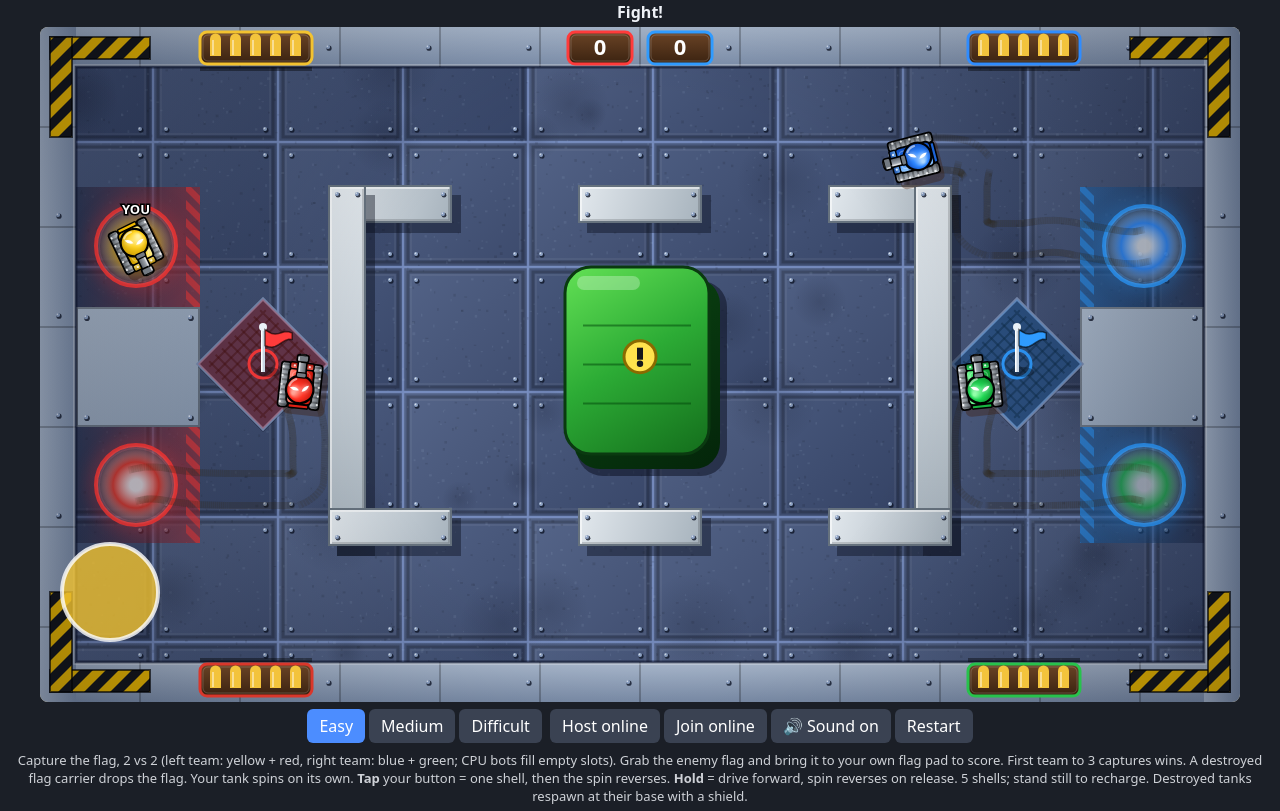
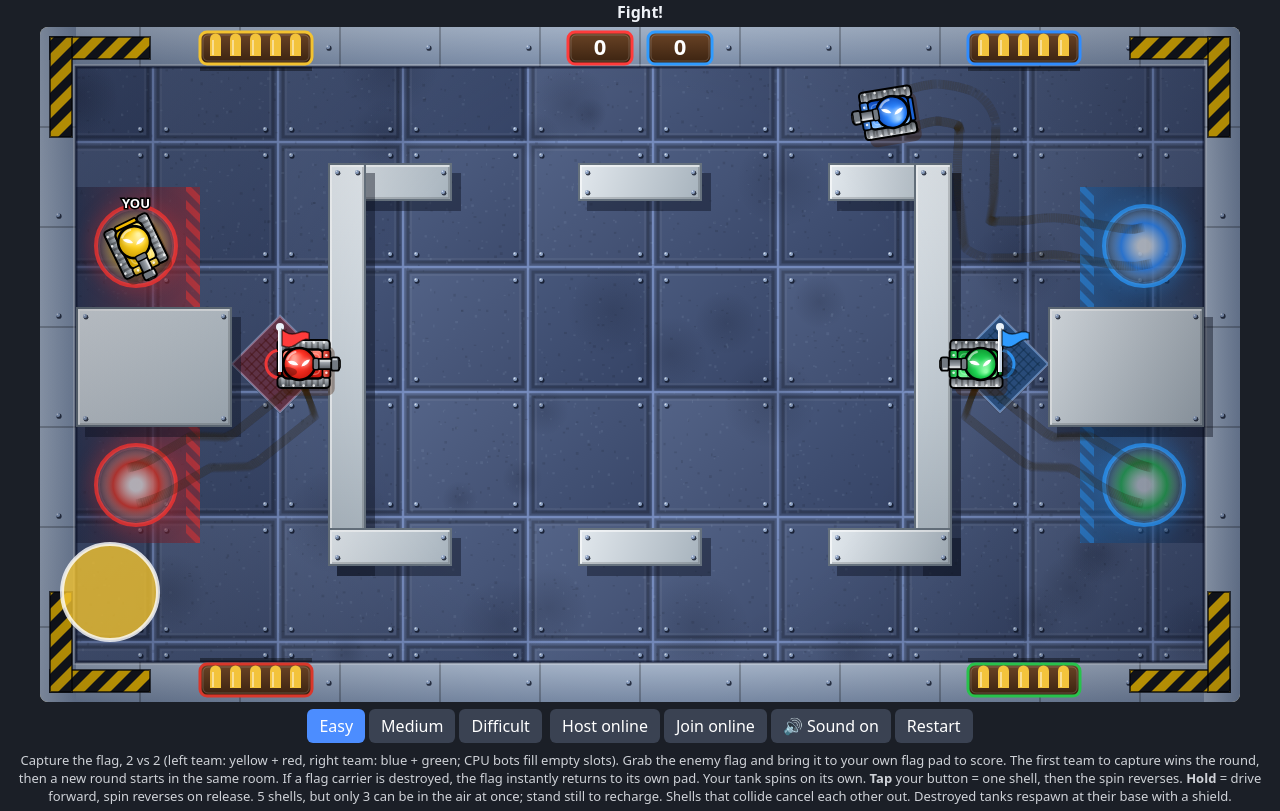
Before and after one commit to takshil5555/tank-battle, a website: page index.html in a window 1280 px wide. Shown: the part 40-851 px from the top of the page. Drawn offline with Linux system fonts and the light colour scheme.

Commit message:
Add files via upload

```diff
--- a/index.html
+++ b/index.html
@@ -15,19 +15,19 @@ button{font:inherit;padding:6px 12px;border-radius:6px;border:0;background:#3a42
 button.on{background:#4c8dff}
 </style></head><body>
 <h1>🪖 Tank Battle</h1>
-<div id="hud"><span id="s1" style="color:#4fbf72">P1: 0</span><span id="msg">First to 3 wins</span><span id="s2" style="color:#e45b4b">P2: 0</span></div>
+<div id="hud"><span id="s1" style="color:#4fbf72">P1: 0</span><span id="msg">First capture wins</span><span id="s2" style="color:#e45b4b">P2: 0</span></div>
 <canvas id="c" width="800" height="500"></canvas>
 <div>
 <button class="lv on" data-l="easy">Easy</button><button class="lv" data-l="medium">Medium</button><button class="lv" data-l="hard">Difficult</button>
 <button id="hostb">Host online</button><button id="joinb">Join online</button><button id="mute">🔊 Sound on</button><button id="reset">Restart</button>
 </div>
-<p>Capture the flag, 2 vs 2 (left team: yellow + red, right team: blue + green; CPU bots fill empty slots). Grab the enemy flag and bring it to your own flag pad to score. First team to 3 captures wins. A destroyed flag carrier drops the flag. Your tank spins on its own. <b>Tap</b> your button = one shell, then the spin reverses. <b>Hold</b> = drive forward, spin reverses on release. 5 shells; stand still to recharge. Destroyed tanks respawn at their base with a shield.</p>
+<p>Capture the flag, 2 vs 2 (left team: yellow + red, right team: blue + green; CPU bots fill empty slots). Grab the enemy flag and bring it to your own flag pad to score. The first team to capture wins the round, then a new round starts in the same room. If a flag carrier is destroyed, the flag instantly returns to its own pad. Your tank spins on its own. <b>Tap</b> your button = one shell, then the spin reverses. <b>Hold</b> = drive forward, spin reverses on release. 5 shells, but only 3 can be in the air at once; stand still to recharge. Shells that collide cancel each other out. Destroyed tanks respawn at their base with a shield.</p>
 <script>
-const c=document.getElementById('c'),g=c.getContext('2d'),W=1200,H=675,R=19,LONG=220;
-const COLS=['#f2c230','#2f8cff','#d9372b','#27c24c'],NAMES=['Yellow','Blue','Red','Green'],WIN=3;
+const c=document.getElementById('c'),g=c.getContext('2d'),W=1200,H=675,R=24,LONG=220;
+const COLS=['#f2c230','#2f8cff','#d9372b','#27c24c'],NAMES=['Yellow','Blue','Red','Green'],WIN=1;
 const SP=[[96,219],[W-96,219],[96,458],[W-96,458]];
-const LB=[[288,158,124,38],[288,158,38,361],[288,481,124,38]];
-const walls=LB.concat(LB.map(w=>[W-w[0]-w[2],w[1],w[2],w[3]]),[[538,158,124,38],[538,481,124,38],[525,240,150,195]]);
+const LB=[[288,136,124,38],[288,136,38,403],[288,501,124,38]];
+const walls=LB.concat(LB.map(w=>[W-w[0]-w[2],w[1],w[2],w[3]]),[[538,136,124,38],[538,501,124,38],[36,280,156,120],[W-36-156,280,156,120]]);
 const pits=[[0,0,W,40],[0,H-40,W,40],[0,0,36,H],[W-36,0,36,H]];
 let wrecks=[],flashes=[];
 function moveAxis(t,dx,dy){const nx=t.x+dx,ny=t.y+dy;if(solid(nx,ny))return;
@@ -142,7 +142,7 @@ function init(){bullets=[];parts=[];rings=[];wrecks=[];flashes=[];mg.clearRect(0
 tanks=COLS.map((col,i)=>({x:SP[i][0],y:SP[i][1],a:Math.atan2(H/2-SP[i][1],W/2-SP[i][0]),col:col,cd:0,dir:1,ammo:5,rl:0,rc:0,tp:0,mv:0,dead:0,sh:0,bot:isBot(i)}));
 resetFlags();setMsg('Fight!')}
 function hitRect(x,y,r,w){const cx=Math.max(w[0],Math.min(x,w[0]+w[2])),cy=Math.max(w[1],Math.min(y,w[1]+w[3]));const dx=x-cx,dy=y-cy;return dx*dx+dy*dy<r*r}
-function moveTank(t,v){t.mv=1;t.tp+=v*2;mg.save();mg.translate(t.x,t.y);mg.rotate(t.a);mg.fillStyle='rgba(50,40,20,.1)';mg.fillRect(-4,-19.5,5,7);mg.fillRect(-4,12.5,5,7);mg.restore();moveAxis(t,Math.cos(t.a)*v,0);moveAxis(t,0,Math.sin(t.a)*v)}
+function moveTank(t,v){t.mv=1;t.tp+=v*2;mg.save();mg.translate(t.x,t.y);mg.rotate(t.a);mg.fillStyle='rgba(50,40,20,.1)';mg.fillRect(-4,-23,6,9);mg.fillRect(-4,14,6,9);mg.restore();moveAxis(t,Math.cos(t.a)*v,0);moveAxis(t,0,Math.sin(t.a)*v)}
 function burst(x,y,n,sp,col,life,sz){if(parts.length>300)return;for(let i=0;i<n;i++){const a=Math.random()*7,v=Math.random()*sp;parts.push({x,y,vx:Math.cos(a)*v,vy:Math.sin(a)*v,l:life*(.5+Math.random()*.5),m:life,c:col,s:sz*(.5+Math.random())})}}
 function drawBullet(b){g.save();g.translate(b.x,b.y);g.rotate(Math.atan2(b.vy,b.vx));
 const gl=g.createRadialGradient(0,0,2,0,0,14);gl.addColorStop(0,'rgba(255,200,80,.5)');gl.addColorStop(1,'rgba(255,150,40,0)');g.fillStyle=gl;g.beginPath();g.arc(0,0,14,0,7);g.fill();
@@ -156,8 +156,11 @@ function flash(x,y,a){flashes.push({x:x,y:y,a:a,l:9,m:9});
 for(let i=0;i<14;i++){const s=Math.random()*6+2,aa=a+(Math.random()-.5)*.7;parts.push({x:x,y:y,vx:Math.cos(aa)*s,vy:Math.sin(aa)*s,l:18,m:18,c:'255,170,40',s:5+Math.random()*4})}
 for(let i=0;i<10;i++){const s=Math.random()*9+3,aa=a+(Math.random()-.5)*1.2;parts.push({x:x,y:y,vx:Math.cos(aa)*s,vy:Math.sin(aa)*s,l:12,m:12,c:'255,240,150',s:2})}
 burst(x,y,8,2,'255,110,20',22,7);burst(x,y,7,1.5,'110,110,110',45,8)}
-function fire(t){if(t.dead)return;if(t.ammo<=0){if(t.cd<=0&&t===tanks[mySlot()]){sfx.empty();t.cd=10}return}if(t.cd>0)return;t.cd=4;t.ammo--;
-const mx=t.x+Math.cos(t.a)*35,my=t.y+Math.sin(t.a)*35;
+const MAXB=3;
+function fire(t){if(t.dead)return;if(t.ammo<=0){if(t.cd<=0&&t===tanks[mySlot()]){sfx.empty();t.cd=10}return}
+const idx=tanks.indexOf(t);if(bullets.reduce((n,b)=>n+(b.own===idx&&b.life>0?1:0),0)>=MAXB){if(t.cd<=0&&t===tanks[mySlot()]){sfx.empty();t.cd=10}return}
+if(t.cd>0)return;t.cd=4;t.ammo--;
+const mx=t.x+Math.cos(t.a)*41,my=t.y+Math.sin(t.a)*41;
 bullets.push({x:mx,y:my,vx:Math.cos(t.a)*6,vy:Math.sin(t.a)*6,life:200,tr:[],own:tanks.indexOf(t)});t.rc=9;shake=Math.max(shake,4);flash(mx,my,t.a);sfx.shot();ev(['s',mx,my,t.a,tanks.indexOf(t)])}
 const CS=25,GX=Math.ceil(W/CS),GY=Math.ceil(H/CS);let pass=null;
 function pathStep(x,y,tx,ty){if(!pass){pass=[];for(let gy=0;gy<GY;gy++)for(let gx=0;gx<GX;gx++)pass[gy*GX+gx]=!solid(gx*CS+CS/2,gy*CS+CS/2)}
@@ -186,9 +189,9 @@ let flags=[];
 const team=i=>i%2;
 function resetFlags(){flags=[0,1].map(t=>({t:t,x:FH[t][0],y:FH[t][1],c:-1,home:true,rt:0}))}
 function retFlag(f){f.x=FH[f.t][0];f.y=FH[f.t][1];f.c=-1;f.home=true}
-function dropFlag(i){for(const f of flags)if(f.c===i){f.c=-1;f.x=tanks[i].x;f.y=tanks[i].y;f.home=false;f.rt=900;sfx.drop();ev(['fd'])}}
+function dropFlag(i){for(const f of flags)if(f.c===i){retFlag(f);sfx.drop();ev(['fd'])}}
 function flagStep(){for(const f of flags){
-if(f.c>=0){const c=tanks[f.c];if(!c||c.dead){f.c=-1;f.home=false;f.rt=900;continue}f.x=c.x;f.y=c.y;const hm=FH[team(f.c)];
+if(f.c>=0){const c=tanks[f.c];if(!c||c.dead){retFlag(f);continue}f.x=c.x;f.y=c.y;const hm=FH[team(f.c)];
 if(Math.hypot(c.x-hm[0],c.y-hm[1])<40){const tm=team(f.c);score[tm]++;retFlag(f);sfx.cap();ev(['fc']);const won=score[tm]>=WIN;if(won){state='over';wait=260}
 setMsg((tm?'Right':'Left')+' team captured the flag!'+(won?' \ud83c\udfc6 '+(tm?'Right':'Left')+' team wins!':''))}}
 else{if(!f.home&&--f.rt<=0)retFlag(f);
@@ -200,7 +203,7 @@ rings.push({x:t.x,y:t.y,r:10,l:22});burst(t.x,t.y,18,3,'255,255,255',22,4);tone(
 setMsg(NAMES[i]+' is back, shielded!')}
 function shieldHit(t,b){ev(['sh',t.x,t.y,b.x,b.y]);burst(b.x,b.y,8,3,'120,220,255',16,2.5);rings.push({x:t.x,y:t.y,r:R+4,l:10});tone(1400,2200,.12,.25,'sine');noise(.06,5000,.2,'highpass')}
 function nearestUnused(t){let best=null,bd=1e9;for(const o of tanks){if(o===t||o.dead)continue;const d=Math.hypot(o.x-t.x,o.y-t.y);if(d<bd){bd=d;best=o}}return best}
-function kill(i,by){const t=tanks[i];dropFlag(i);wrecks.push({x:t.x,y:t.y,a:t.a,tp:t.tp,rc:0,dead:1,col:t.col,l:360});t.dead=1;t.rv=100;
+function kill(i,by){const t=tanks[i];dropFlag(i);wrecks.push({x:t.x,y:t.y,a:t.a,tp:t.tp,rc:0,dead:1,col:t.col,l:360});t.dead=1;t.rv=330;
 rings.push({x:t.x,y:t.y,r:10,l:22});shake=14;const sg=mg.createRadialGradient(t.x,t.y,2,t.x,t.y,45);sg.addColorStop(0,'rgba(20,15,10,.6)');sg.addColorStop(1,'rgba(20,15,10,0)');mg.fillStyle=sg;mg.fillRect(t.x-45,t.y-45,90,90);burst(t.x,t.y,45,5,'255,150,30',40,7);burst(t.x,t.y,30,2.5,'50,50,50',80,10);sfx.boom();ev(['k',t.x,t.y]);
 setMsg(by>=0&&by!==i?NAMES[by]+' destroyed '+NAMES[i]+'!':NAMES[i]+' got wrecked')}
 function update(){
@@ -219,6 +222,8 @@ for(const b of bullets){b.x+=b.vx;b.y+=b.vy;b.tr.push([b.x,b.y]);if(b.tr.length>
 if(b.x<0||b.x>W||b.y<0||b.y>H||pits.some(w=>hitRect(b.x,b.y,3,w))){b.life=0;continue}if(walls.some(w=>hitRect(b.x,b.y,3,w))){b.life=0;burst(b.x,b.y,8,2.5,'190,170,110',16,2.5);burst(b.x,b.y,3,1,'90,90,90',25,4);sfx.hit();ev(['h',b.x,b.y]);continue}
 if(wrecks.some(w=>Math.hypot(b.x-w.x,b.y-w.y)<R)){b.life=0;burst(b.x,b.y,6,2,'60,60,60',14,2.5);sfx.hit();continue}
 tanks.forEach((t,i)=>{if(state==='play'&&!t.dead&&b.life>0&&(b.own===undefined||team(i)!==team(b.own))&&Math.hypot(b.x-t.x,b.y-t.y)<R+1){b.life=0;if(t.sh>0)shieldHit(t,b);else kill(i,b.own)}})}
+for(let i=0;i<bullets.length;i++){const a=bullets[i];if(a.life<=0)continue;for(let j=i+1;j<bullets.length;j++){const o=bullets[j];if(o.life<=0||o.own===a.own)continue;
+if(Math.hypot(a.x-o.x,a.y-o.y)<10){a.life=o.life=0;const mx=(a.x+o.x)/2,my=(a.y+o.y)/2;burst(mx,my,10,3,'255,200,80',16,2.5);burst(mx,my,4,1,'90,90,90',25,4);sfx.hit();ev(['h',mx,my]);break}}}
 bullets=bullets.filter(b=>b.life>0)}
 function upd(){}
 let shake=0,rings=[];
@@ -229,7 +234,7 @@ function rrp(c,x,y,w,h,r){c.moveTo(x+r,y);c.arcTo(x+w,y,x+w,y+h,r);c.arcTo(x+w,y
 function rr(c,x,y,w,h,r){c.beginPath();rrp(c,x,y,w,h,r)}
 let sd=11;const rnd=()=>(sd=(sd*16807)%2147483647)/2147483647;
 /* ---------- sci-fi metal arena ---------- */
-const FH=[[223,337],[W-223,337]],FCOL=['#ff3b3b','#2f9bff'];
+const FH=[[240,337],[W-240,337]],FCOL=['#ff3b3b','#2f9bff'];
 function rivet(b,x,y,r){b.fillStyle='rgba(15,22,40,.8)';b.beginPath();b.arc(x+1,y+1.2,r,0,7);b.fill();b.fillStyle='#8fa4c6';b.beginPath();b.arc(x,y,r*.8,0,7);b.fill();b.fillStyle='rgba(255,255,255,.7)';b.beginPath();b.arc(x-r*.25,y-r*.3,r*.3,0,7);b.fill()}
 function hazard(b,x,y,w,h){b.save();b.beginPath();b.rect(x,y,w,h);b.clip();b.fillStyle='#ebb800';b.fillRect(x,y,w,h);b.fillStyle='#14161a';
 for(let k=-h;k<w+h;k+=26){b.beginPath();b.moveTo(x+k,y);b.lineTo(x+k+13,y);b.lineTo(x+k+13-h,y+h);b.lineTo(x+k-h,y+h);b.closePath();b.fill()}b.restore();b.strokeStyle='rgba(0,0,0,.65)';b.lineWidth=2;b.strokeRect(x,y,w,h)}
@@ -259,7 +264,7 @@ const lg=b.createLinearGradient(x,280,x+124,400);lg.addColorStop(0,'#aebdd0');lg
 for(const q of [[10,290],[114,290],[10,390],[114,390]])rivet(b,x+q[0],q[1],2.8)});
 SP.forEach((p,i)=>{const col=i%2?'#2f9bff':'#ff3b3b';b.save();b.shadowColor=col;b.shadowBlur=18;b.strokeStyle=col;b.lineWidth=4;b.beginPath();b.arc(p[0],p[1],40,0,7);b.stroke();b.restore();b.fillStyle='rgba(10,15,30,.4)';b.beginPath();b.arc(p[0],p[1],36,0,7);b.fill()});
 /* flag pads */
-FH.forEach((p,t)=>{b.save();b.translate(p[0],p[1]);b.rotate(Math.PI/4);b.fillStyle='rgba(8,12,28,.45)';b.fillRect(-44,-44,92,92);b.fillStyle='#2b3552';b.fillRect(-46,-46,92,92);b.strokeStyle='#7a8db3';b.lineWidth=3;b.strokeRect(-46,-46,92,92);
+FH.forEach((p,t)=>{b.save();b.translate(p[0],p[1]);b.rotate(Math.PI/4);b.scale(.74,.74);b.fillStyle='rgba(8,12,28,.45)';b.fillRect(-44,-44,92,92);b.fillStyle='#2b3552';b.fillRect(-46,-46,92,92);b.strokeStyle='#7a8db3';b.lineWidth=3;b.strokeRect(-46,-46,92,92);
 b.strokeStyle='rgba(0,0,0,.45)';b.lineWidth=2;for(let k=-36;k<=36;k+=9){b.beginPath();b.moveTo(k,-40);b.lineTo(k,40);b.moveTo(-40,k);b.lineTo(40,k);b.stroke()}
 b.fillStyle=t?'rgba(47,155,255,.28)':'rgba(255,59,59,.28)';b.fillRect(-46,-46,92,92);b.restore();b.strokeStyle=FCOL[t];b.lineWidth=3;b.beginPath();b.arc(p[0],p[1],14,0,7);b.stroke()});
 /* frame */
@@ -269,7 +274,7 @@ b.strokeStyle='rgba(0,0,0,.3)';b.lineWidth=1.5;for(let k=100;k<W;k+=100){b.begin
 for(let k=100;k<H;k+=100){b.beginPath();b.moveTo(0,k);b.lineTo(36,k);b.moveTo(W-36,k);b.lineTo(W,k);b.stroke();rivet(b,18,k-12,2.6);rivet(b,W-18,k-12,2.6)}
 b.strokeStyle='rgba(10,18,40,.6)';b.lineWidth=3;b.strokeRect(36,40,W-72,H-80);b.strokeStyle='rgba(255,255,255,.35)';b.lineWidth=1.5;b.strokeRect(34,38,W-68,H-76);
 hazard(b,10,10,100,22);hazard(b,10,10,22,100);hazard(b,W-110,10,100,22);hazard(b,W-32,10,22,100);hazard(b,10,H-32,100,22);hazard(b,10,H-110,22,100);hazard(b,W-110,H-32,100,22);hazard(b,W-32,H-110,22,100);
-walls.forEach((w,i)=>i===walls.length-1?drawCore(b,w):drawWall(w,b));
+walls.forEach(w=>drawWall(w,b));
 const v=b.createRadialGradient(W/2,H/2,H*.4,W/2,H/2,W*.7);v.addColorStop(0,'rgba(0,0,0,0)');v.addColorStop(1,'rgba(5,10,30,.4)');b.fillStyle=v;b.fillRect(0,0,W,H)})();
 function drawFlag(f){const c=f.c>=0&&tanks[f.c]?tanks[f.c]:null,px=c?c.x:f.x,py=c?c.y:f.y,tt=performance.now()/200,col=FCOL[f.t];
 if(!c){g.fillStyle='rgba(0,0,0,.3)';g.beginPath();g.ellipse(px+5,py+8,12,5,0,0,7);g.fill();if(!f.home){g.strokeStyle=col;g.lineWidth=3;g.globalAlpha=.5+.4*Math.sin(tt);g.beginPath();g.arc(px,py,22+4*Math.sin(tt),0,7);g.stroke();g.globalAlpha=1}}
@@ -279,8 +284,8 @@
 function drawTank(t){const d=t.dead,pp=PAL[t.col]||PAL['#c0483a'];
 const P=d?['#8a4a34','#4e241a','#2f150e','#000']:pp[0];
 const TK=d?['#6a3a28','#3e1c12','#24100a']:pp[1];
-g.save();g.translate(t.x+5,t.y+7);g.rotate(t.a);g.scale(1.25,1.25);g.fillStyle='rgba(60,25,0,.35)';rr(g,-18,-17,36,34,5);g.fill();g.restore();
-g.save();g.translate(t.x,t.y);g.rotate(t.a);g.scale(1.25,1.25);
+g.save();g.translate(t.x+5,t.y+7);g.rotate(t.a);g.scale(1.45,1.45);g.fillStyle='rgba(60,25,0,.35)';rr(g,-18,-17,36,34,5);g.fill();g.restore();
+g.save();g.translate(t.x,t.y);g.rotate(t.a);g.scale(1.45,1.45);
 for(const sy of [-16.5,8.5]){const tg=g.createLinearGradient(0,sy,0,sy+8);tg.addColorStop(0,'#c9cdd1');tg.addColorStop(.5,'#8d939a');tg.addColorStop(1,'#50565c');
 g.fillStyle=tg;rr(g,-18,sy,36,8,2.5);g.fill();g.strokeStyle=P[3];g.lineWidth=1.4;g.stroke();
 g.fillStyle='rgba(0,0,0,.3)';for(let k=0;k<9;k++){const x=-17+(((k*4+t.tp)%34)+34)%34;g.fillRect(x,sy+1.3,1.6,5.4)}
@@ -300,7 +305,7 @@ g.fillStyle=tg2;g.beginPath();g.arc(-3,0,11,0,7);g.fill();g.strokeStyle=P[3];g.l
 if(!d){g.fillStyle='#737a82';rr(g,6.5,-4,4,8,1.5);g.fill();g.strokeStyle=P[3];g.lineWidth=1;g.stroke()}
 g.restore();
 /* upright stickman-party face on the dome */
-g.save();g.translate(t.x-Math.cos(t.a)*3.75,t.y-Math.sin(t.a)*3.75);g.lineCap='round';
+g.save();g.translate(t.x-Math.cos(t.a)*4.35,t.y-Math.sin(t.a)*4.35);g.scale(1.16,1.16);g.lineCap='round';
 if(!d){g.strokeStyle='rgba(255,255,255,.55)';g.lineWidth=2;g.beginPath();g.arc(0,0,11,Math.PI*1.12,Math.PI*1.4);g.stroke()}
 for(const sx of [-1,1]){g.save();g.translate(sx*5.6,-.5);g.rotate(-sx*.5);
 if(d){g.strokeStyle='#000';g.lineWidth=1.8;g.beginPath();g.moveTo(-2.4,-2.4);g.lineTo(2.4,2.4);g.moveTo(2.4,-2.4);g.lineTo(-2.4,2.4);g.stroke()}
@@ -309,7 +314,7 @@ g.restore()}
 if(d){g.strokeStyle='#000';g.lineWidth=1.8;g.beginPath();g.moveTo(-4,6.5);g.lineTo(-1.5,5.5);g.lineTo(1.5,6.8);g.lineTo(4,5.8);g.stroke();g.fillStyle='#ff6b8a';g.beginPath();g.ellipse(2.5,8.2,1.8,2.4,0,0,7);g.fill()}
 else if(t.rc>1){g.fillStyle='#3b0a52';g.beginPath();g.ellipse(0,6.2,3.6,3,0,0,7);g.fill();g.fillStyle='#a63ad6';g.beginPath();g.ellipse(0,7.4,2.2,1.1,0,0,7);g.fill()}
 g.restore();
-if(t.sh>0&&!t.dead&&!(t.sh<60&&Math.floor(t.sh/6)%2)){const pl=1+.05*Math.sin(performance.now()/120),sr=34*pl,sg=g.createRadialGradient(t.x,t.y,10,t.x,t.y,sr);
+if(t.sh>0&&!t.dead&&!(t.sh<60&&Math.floor(t.sh/6)%2)){const pl=1+.05*Math.sin(performance.now()/120),sr=40*pl,sg=g.createRadialGradient(t.x,t.y,10,t.x,t.y,sr);
 sg.addColorStop(0,'rgba(120,220,255,.05)');sg.addColorStop(.75,'rgba(120,220,255,.25)');sg.addColorStop(1,'rgba(200,250,255,.7)');g.fillStyle=sg;g.beginPath();g.arc(t.x,t.y,sr,0,7);g.fill();
 g.strokeStyle='rgba(255,255,255,.8)';g.lineWidth=2;g.beginPath();g.arc(t.x,t.y,sr,0,7);g.stroke();
 g.strokeStyle='rgba(180,240,255,.95)';g.lineWidth=2.5;const ra=performance.now()/300;for(let k=0;k<3;k++){g.beginPath();g.arc(t.x,t.y,sr-4,ra+k*2.1,ra+k*2.1+.8);g.stroke()}}}
@@ -326,7 +331,7 @@ g.drawImage(bg,0,0,W,H);const pu=performance.now()/400;
 SP.forEach((p,i)=>{const rg=padG[i];
 g.globalAlpha=.55+.2*Math.sin(pu+i);g.fillStyle=rg;g.beginPath();g.arc(p[0],p[1],40,0,7);g.fill();g.globalAlpha=1});
 g.drawImage(marks,0,0,W,H);tanks.forEach(t=>{if(!t.dead)drawTank(t)});wrecks.forEach(w=>{g.globalAlpha=Math.min(1,w.l/60);drawTank(w);g.globalAlpha=1});
-{const m=tanks[mySlot()];if(m&&!m.dead){g.font='bold 13px system-ui,sans-serif';g.textAlign='center';g.lineWidth=3;g.strokeStyle='#000';g.strokeText('YOU',m.x,m.y-36);g.fillStyle='#fff';g.fillText('YOU',m.x,m.y-36)}}
+{const m=tanks[mySlot()];if(m&&!m.dead){g.font='bold 13px system-ui,sans-serif';g.textAlign='center';g.lineWidth=3;g.strokeStyle='#000';g.strokeText('YOU',m.x,m.y-42);g.fillStyle='#fff';g.fillText('YOU',m.x,m.y-42)}}
 flags.forEach(drawFlag);
 bullets.forEach(b=>{const n=b.tr.length;g.lineCap='round';for(let k=1;k<n;k++){const f=k/n;g.strokeStyle='rgba(255,'+(120+f*100|0)+',40,'+(f*.55)+')';g.lineWidth=2+f*6;g.beginPath();g.moveTo(b.tr[k-1][0],b.tr[k-1][1]);g.lineTo(b.tr[k][0],b.tr[k][1]);g.stroke()}g.lineCap='butt';drawBullet(b)});
 flashes.forEach(f=>{const k=f.l/f.m,L=62*k+12;g.save();g.globalCompositeOperation='lighter';g.translate(f.x,f.y);
```
